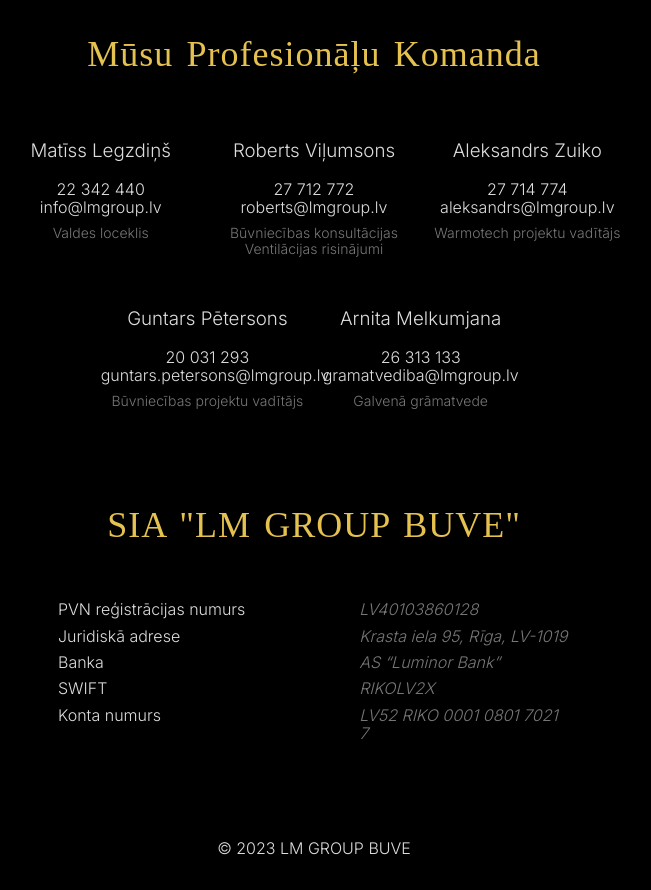
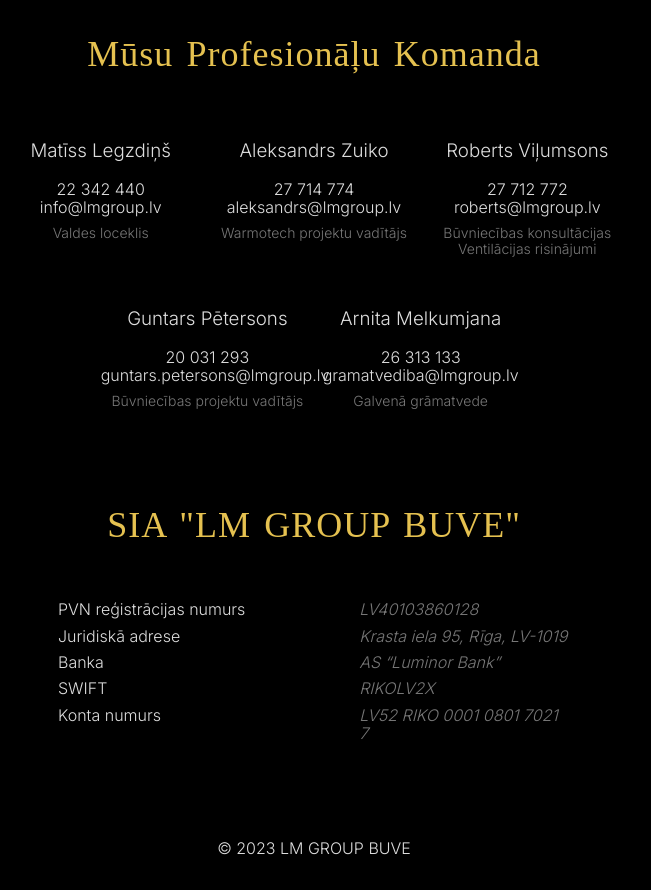
Before and after one commit to bmercury/lmg, a Next.js app: page / in a window 1280 px wide. Shown: the part 1900-2790 px from the top of the page, without its empty margins (326-977 px from the left). Built offline with nearby package versions, Linux system fonts and the light colour scheme; a web font is replaced by a local one.

Commit message:
Update contacts.js

```diff
--- a/components/contacts/contacts.js
+++ b/components/contacts/contacts.js
@@ -15,16 +15,16 @@
                 <span className="gray mt2 f6">{kontakti.matiss.role}</span>
               </div>
               <div className="w-third-l mb4 mb0-l flex flex-column tc arctic">
+                <h3>{kontakti.aleksandrs.name}</h3>
+                <a className="link" href={"tel:"+kontakti.aleksandrs.phone} title="Zvanīt">{kontakti.aleksandrs.phone}</a>
+                <a className="link" href={"mailto:"+kontakti.aleksandrs.email} title="Sūtīt e-pastu">{kontakti.aleksandrs.email}</a>
+                <span className="gray mt2 f6">{kontakti.aleksandrs.role}</span>
+              </div>
+              <div className="w-third-l mb4 mb0-l flex flex-column tc arctic">
                 <h3>{kontakti.roberts.name}</h3>
                 <a className="link" href={"tel:"+kontakti.roberts.phone} title="Zvanīt">{kontakti.roberts.phone}</a>
                 <a className="link" href={"mailto:"+kontakti.roberts.email} title="Sūtīt e-pastu">{kontakti.roberts.email}</a>
                 <span className="gray mt2 f6">{kontakti.roberts.role}<br/>{kontakti.roberts.role2}</span>
-              </div>
-              <div className="w-third-l mb4 mb0-l flex flex-column tc arctic">
-                <h3>{kontakti.aleksandrs.name}</h3>
-                <a className="link" href={"tel:"+kontakti.aleksandrs.phone} title="Zvanīt">{kontakti.aleksandrs.phone}</a>
-                <a className="link" href={"mailto:"+kontakti.aleksandrs.email} title="Sūtīt e-pastu">{kontakti.aleksandrs.email}</a>
-                <span className="gray mt2 f6">{kontakti.aleksandrs.role}</span>
               </div>
             </div>
 
```
